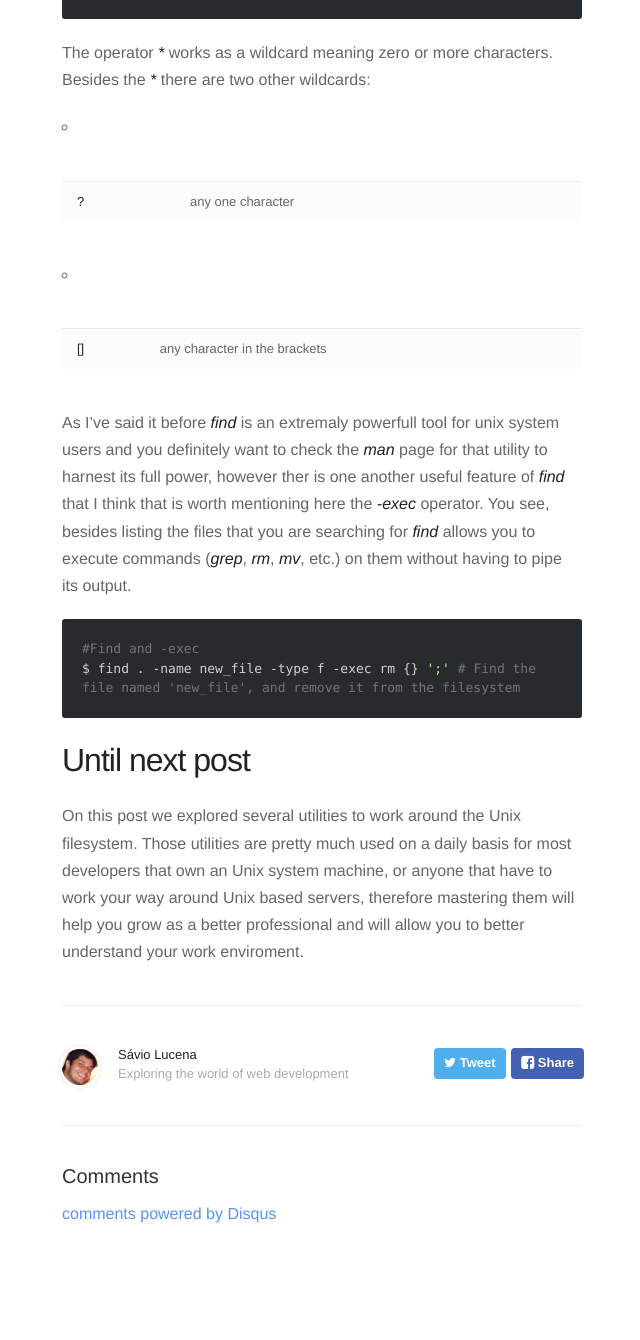
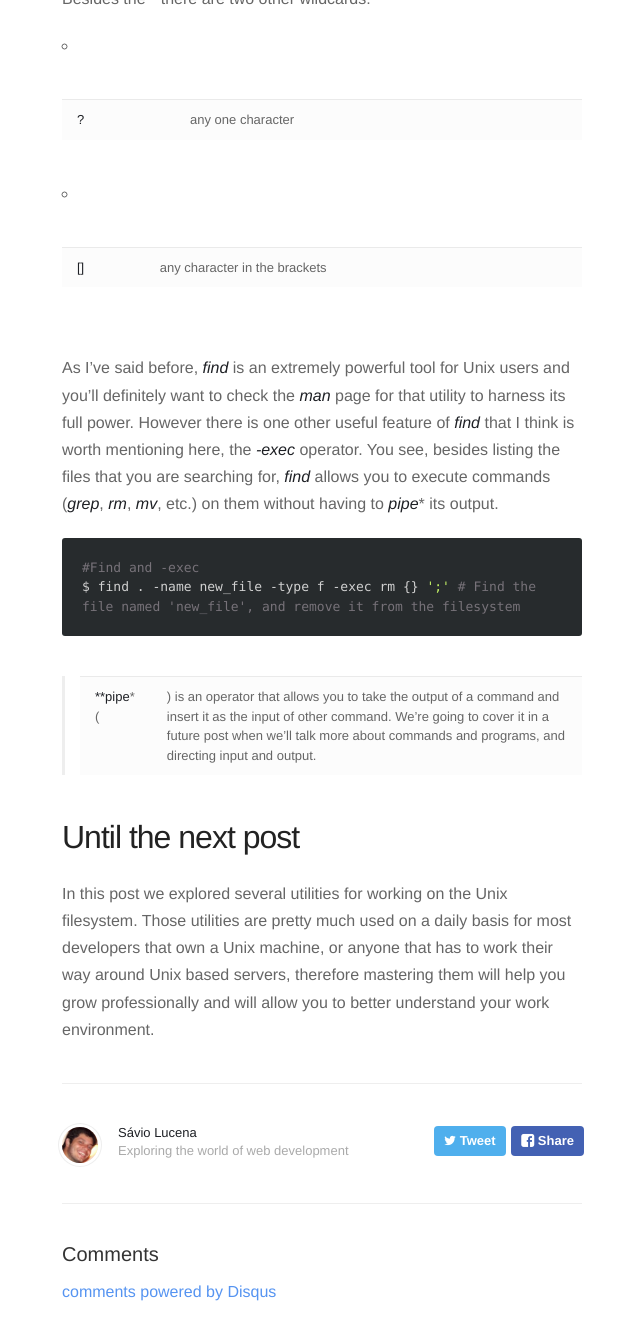
Before and after one commit to saviogl/saviogl.github.io, a Jekyll site: the page built from _posts/2016-01-20-unix-overview-for-macosx-users-part-II.markdown, in a window 1280 px wide and 1400 px high, scrolled down 12638 px. Shown: the top 1340 px of the window, without its empty margins (318-958 px from the left). Built offline with Jekyll 4.4.1, drawn with Linux system fonts in a browser that asks for light colours; nearby versions of some CDN libraries; Markdown is read by kramdown in place of the engine named in the settings; comment, search, counter and statistics services are not loaded; some of the changed text lies outside the part shown.

Commit message:
fix basic english grammar mistakes post II

```diff
--- a/_posts/2016-01-20-unix-overview-for-macosx-users-part-II.markdown
+++ b/_posts/2016-01-20-unix-overview-for-macosx-users-part-II.markdown
@@ -4,13 +4,13 @@ date: 2016-01-20 15:46:00
 description: A Unix basic overview to allow Mac OS X users understand the powerfull operating system underneath Mac OS X - Walking through Unix filesystem (cd, touch, cat, mkdir, mv, rm, cp, etc.)
 ---
 
-Picking it up from where we left on the previous post, it's time to start manipulating files and directories through the unix filesystem.
+Picking up from where we left off in the previous post, it's time to start manipulating files and directories through the unix filesystem.
 
 #Changing Directories
-The first thing that we have to learn before getting down to files and directories manipulation is how to walk through the Unix filesystem. To do so you make use of the ***cd*** (aka chdir - Change Directory) utility. Executing this command will change the current working directory to whatever path argument you pass to it.
+The first thing that we have to learn before getting down to file and directory manipulation is how to walk through the Unix filesystem. To do so you make use of the ***cd*** (aka chdir - Change Directory) utility. Executing this command will change the current working directory to whatever path argument you pass to it.
 
 {% highlight bash %}
-$ cd test # This will walk you in the 'test' folder and become the current working directory
+$ cd test # This will walk you to the 'test' folder and make it the current directory
 {% endhighlight %}
 
 To walk out of a directory you execute the ***cd*** command with the '***..***'' argument like this:
@@ -30,24 +30,24 @@ In an Unix based system you have three simple ways for creating files from the t
 * The ***touch*** command
 
 ##Unix Text Editors
-A text editor basically lets you add, change, and rearrange text easily through the terminal's command line. There are some options included with the Mac OSx:
+A text editor basically lets you add, change, and rearrange text easily through the terminal's command line. There are some options included with the Mac OS X:
 
 ###vi (Visual Editing Mode), vim (Improved version of vi)
 ![Visual Editing Mode](/assets/images/vim.png)
-It's been around for a long time and it's many people's favorite, but faces some user-friendliness problem. Altough the enhanced version of it (vim) offers extensions to add extras functionalities; e.g., *syntax highlighting*, *new editing commands*, and even *mouse support*, to mitigate that problem.
+It's been around for a long time and it's many people's favorite, but faces some user-friendliness problems. Although the enhanced version of it (vim) offers extensions to add extras functionalities; e.g., *syntax highlighting*, *new editing commands*, and even *mouse support*, to mitigate that problem.
 ###emacs (Editor Macros)
 ![Editor Macros](/assets/images/emacs.png)
-Probably the most powerfull text editor out there. It's referred as the swiss army knife by many due to extensive capabilities and the ability of creating macros to automate recurrent tasks.
+Probably the most powerful text editor out there. It's referred to as the swiss army knife by many due to its extensive capabilities and the ability to create macros to automate recurrent tasks.
 ###pico (Pine Composer), nano (Improved version of pico)
 ![Nano](/assets/images/nano.png)
-It has all the basics editing features, and it's probably the easiest to learn. nano, the enhanced version of pico, is my personal favorite to do simple and basic text editing due to its simplicity and limited commands.
+It has all the basic editing features, and it's probably the easiest to learn. nano, the enhanced version of pico, is my personal favorite to do simple and basic text editing due to its simplicity and limited commands.
 
-These are just a few options that come out of the box with your operating system, if you would like to check them all you could go over [this](https://en.wikipedia.org/wiki/List_of_text_editors) Wikipedia page.
+These are just a few options that come out of the box with your operating system, if you would like to check them all you could go over to [this](https://en.wikipedia.org/wiki/List_of_text_editors) Wikipedia page.
 
 ##Direct output to a file (Output Redirection)
-We're going to dig deeper into this topic on another post in the future, but for now you only need to know that you can also create a file by redirecting the output of a command, using the ***'>'*** operator.
+We're going to dig deeper into this topic in another post in the future, but for now you only need to know that you can also create a file by redirecting the output of a command, using the ***'>'*** operator.
 
-Check following **who** command which redirects complete output of the command to a file named users in the current directory.
+Check following **who** command which redirects the complete output of the command to a file named users in the current directory.
 {% highlight bash %}
 $ who > users
 $
@@ -130,23 +130,23 @@ userone ttys005  Jan 19 08:36
 userone ttys007  Jan 19 16:04
 $
 {% endhighlight %}
-All the contents of the file has been printed out to the standard output.
+All the contents of the file have been printed out to the standard output.
 
-Altough ***cat*** comes in hand a lot of times it might not be the best way for reading long text files, since it outputs all the contents to the screen at once and you might lose track of what you're looking for. To better handle the examinations of those files you can use either ***more*** or ***less*** command.
+Although ***cat*** comes in handy a lot of times it might not be the best way for reading long text files, since it outputs all the contents to the screen at once and you might lose track of what you're looking for. To better handle the examination of those files you can use either ***more*** or ***less*** command.
 
-Both these commands perform similar functions as they allow to see the text file one "page" at a time (Paginated output) i.e., "page" being the amount of content that fits the current terminal window screen. You use the **'spacebar'** to continue paging, **'enter'** key will move down one line, and **'q'** to quit. ***less*** was later developed and has more features than ***more***. The most useful feature is that it can scroll backwards **'(crtl + b)'** and can jump between the beginning **'(g)'** and the end **'(shift + g)'** of the document.
+Both these commands perform similar functions as they allow you to see the text file one "page" at a time (Paginated output) i.e., "page" being the amount of content that fits the current terminal window screen. You use the **'spacebar'** to continue paging, **'enter'** key will move down one line, and **'q'** to quit. ***less*** was developed later and has more features than ***more***. The most useful feature is that it can scroll backwards **'(crtl + b)'** and can jump between the beginning **'(g)'** and the end **'(shift + g)'** of the document.
 
 ![Less](/assets/images/less.png)
 
 In the Darwin Unix system the command ***more*** actually calls ***less*** behind the scenes since it has more features and better memory usage.
 
-##Reading Portion of Files
-Two orders useful commands to examinate portions of files are ***head*** and ***tail*** where one reads the first few lines (***head***), and the other reads the final (***tail***) few lines of any text given to it as input and write them to the standard output.
+##Reading Portions of Files
+Two useful commands to examine portions of files are ***head*** and ***tail*** where one reads the first few lines (***head***), and the other reads the final (***tail***) few lines of any text given to it as input and write them to the standard output.
 
 {% highlight bash %}
 #The head command by default prints the first 10 lines of the document
 # but you can change this number with the -n option
-#Prints the first two lines of users's file
+#Prints the first two lines of the users file
 $ head -n 2 users
 userone console  Jan  4 20:12
 userone ttys000  Jan 13 15:56
@@ -156,7 +156,7 @@ $
 {% highlight bash %}
 #The tail command by default prints the last 10 lines of the document
 # but you can change this number with the -n option
-#Prints the last two lines of users's file
+#Prints the last two lines of the users file
 $ tail -n 2 users
 userone ttys005  Jan 19 08:36
 userone ttys007  Jan 19 16:04
@@ -181,7 +181,7 @@ userone ttys007  Jan 19 16:04
 {% endhighlight %}
 
 #Making Directories
-To create new directories on Unix system you make use of the ***mkdir*** utility.
+To create new directories on Unix you make use of the ***mkdir*** utility.
 
 {% highlight bash %}
 $ mkdir new_folder
@@ -204,7 +204,7 @@ mkdir: new_folder/nested1: No such file or directory
 $
 {% endhighlight %}
 
-To enable creation of needed parents directories just include the ***-p*** option
+To enable creation of the necessary parent directories just include the ***-p*** option
 
 {% highlight bash %}
 $ mkdir -p new_folder/nested1/nested2
@@ -241,10 +241,10 @@ drwxr-xr-x  3 userone  staff  102 Jan 19 21:55 nested1
 -rw-r--r--  1 userone  staff  280 Jan 19 17:11 new_users # new_users has been moved inside new_folder
 {% endhighlight %}
 
-> ***mv*** is set by default to overwrite (***-f***) files/folders, to prevent overwriting use the (***-n***) option, or for interactive overwriting (ask permission) use the (***-i***) option.
+> ***mv*** is set by default to overwrite (***-f***) files/folders, to prevent overwriting use the (***-n***) option, or for interactive overwriting (asks for permission) use the (***-i***) option.
 
 #Copying Files and Directories
-***cp*** command is the one to use to copy files or directories. For instance, let's say that you want to make a copy of a file called **new_file** as name it **cp_new_file**. You would run the command:
+***cp*** command is the one to use to copy files or directories. For instance, let's say that you want to make a copy of a file called **new_file** and name it **cp_new_file**. You would run the command:
 
 {% highlight bash %}
 #Copying file
@@ -275,29 +275,29 @@ drwxr-xr-x  4 userone  staff   136 Jan 19 22:14 new_folder
 $
 {% endhighlight %}
 
-> ***cp*** is set by default to overwrite (***-f***) files/folders, to prevent overwriting use the (***-n***) option, or for interactive overwriting (ask permission) use the (***-i***) option.
+> ***cp*** is set by default to overwrite (***-f***) files/folders, to prevent overwriting use the (***-n***) option, or for interactive overwriting (asks for permission) use the (***-i***) option.
 
 #Removing Files and Directories
-To remove unwanted files on Unix system use ***rm/unlink*** command. Let's say that we don't want that **new_file** copy created on the previous topic, we can remove the file runnnig the following command:
+To remove unwanted files on a Unix system use the ***rm/unlink*** command. Let's say that we don't want that **new_file** copy created in the previous topic, we can remove the file by runnnig the following command:
 
 {% highlight bash %}
 #Removing file
 $ rm cp_new_file
 {% endhighlight %}
 
-To remove directory and all its files run the same command using the ***-R(-r)*** option which indicates recursive operation.
+To remove a directory and all its files, run the same command using the ***-R(-r)*** option which indicates recursive operation.
 
 {% highlight bash %}
 #Removing non empty directory
 $ rm -R cp_new_folder
 {% endhighlight %}
 
-There is another command that you could use to remove directories ***rmdir***, but it will only go through with the operation if the target directory is empty.
+There is another command that you could use to remove directories, ***rmdir***, but it will only go through with the operation if the target directory is empty.
 
 #Hard Links
-When performing a listing in a directory on Unix systems the listing is actually a list of references that map to an [inode](https://en.wikipedia.org/wiki/Inode) (i.e., a data structure that represents a filesystem object which contains attributes and disk block location(s) of the object's data). When a hard link is created it becomes yet another reference to that same inode as the original file, and you end up with two exact files without having to duplicate the data on disk.
+When performing a listing in a directory on Unix the listing is actually a list of references that map to an [inode](https://en.wikipedia.org/wiki/Inode) (i.e., a data structure that represents a filesystem object which contains attributes and disk block location(s) of the object's data). When a hard link is created it becomes yet another reference to that same inode as the original file, and you end up with two exact files without having to duplicate the data on disk.
 
-Taking that into account a hard link does not break if the original file is moved nor even if it's deleted since it references the file in the actual hard drive. However, take note that if you are modifying the hard link you are in turn modifying the original file as well (vice-versa) since both reference the same inode.
+Taking that into account a hard link does not break if the original file is moved nor even if it's deleted since it references the file in the actual hard drive. However, take note that if you are modifying the hard link you are in turn modifying the original file as well (and vice-versa) since both reference the same inode.
 
 {% highlight bash %}
 #Creating a hard link
@@ -357,12 +357,15 @@ The operator ***\**** works as a wildcard meaning zero or more characters. Besid
 - **?** | any one character
 -	**[]** | any character in the brackets
 
-As I've said it before ***find*** is an extremaly powerfull tool for unix system users and you definitely want to check the ***man*** page for that utility to harnest its full power, however ther is one another useful feature of ***find*** that I think that is worth mentioning here the ***-exec*** operator. You see, besides listing the files that you are searching for ***find*** allows you to execute commands (***grep***, ***rm***, ***mv***, etc.) on them without having to pipe its output.
+<br/>
+As I've said before, ***find*** is an extremely powerful tool for Unix users and you'll definitely want to check the ***man*** page for that utility to harness its full power. However there is one other useful feature of ***find*** that I think is worth mentioning here, the ***-exec*** operator. You see, besides listing the files that you are searching for, ***find*** allows you to execute commands (***grep***, ***rm***, ***mv***, etc.) on them without having to ***pipe**** its output.
 
 {% highlight bash %}
 #Find and -exec
 $ find . -name new_file -type f -exec rm {} ';' # Find the file named 'new_file', and remove it from the filesystem
 {% endhighlight %}
 
-#Until next post
-On this post we explored several utilities to work around the Unix filesystem. Those utilities are pretty much used on a daily basis for most developers that own an Unix system machine, or anyone that have to work your way around Unix based servers, therefore mastering them will help you grow as a better professional and will allow you to better understand your work enviroment.
+> ****pipe*** (|) is an operator that allows you to take the output of a command and insert it as the input of other command. We're going to cover it in a future post when we'll talk more about commands and programs, and directing input and output.
+
+#Until the next post
+In this post we explored several utilities for working on the Unix filesystem. Those utilities are pretty much used on a daily basis for most developers that own a Unix machine, or anyone that has to work their way around Unix based servers, therefore mastering them will help you grow professionally and will allow you to better understand your work environment.
```
Also changed, not shown: other parts of _posts/2016-01-20-unix-overview-for-macosx-users-part-II.markdown (+9 -9 lines).
